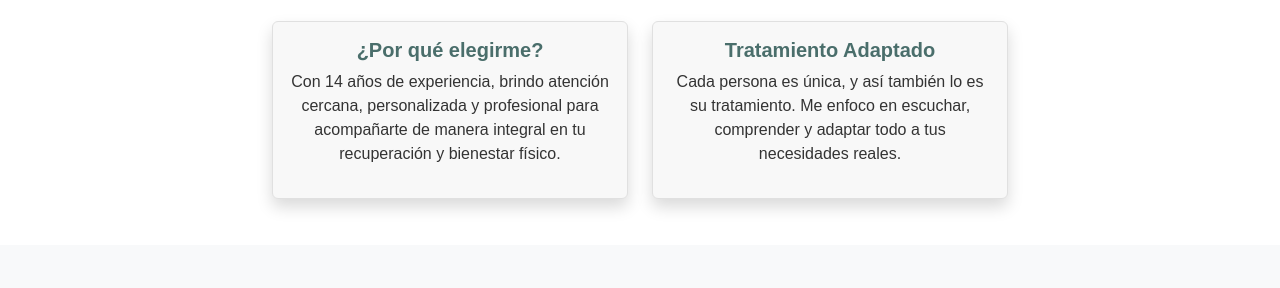
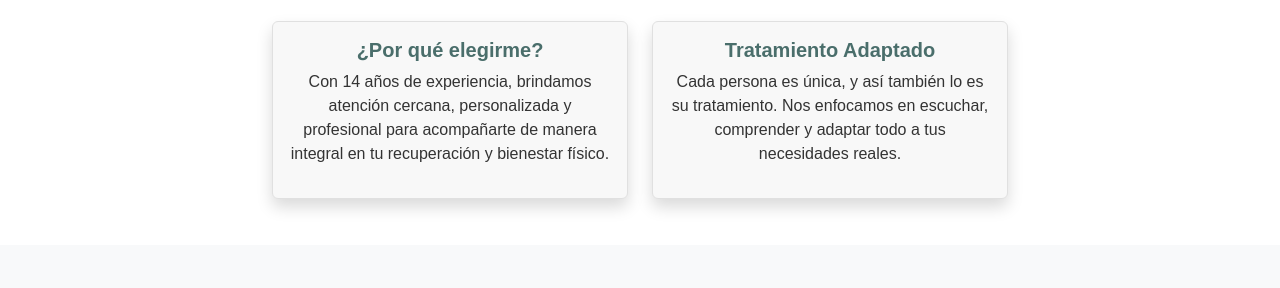
Before and after one commit to kinesiologiamarielafernandez/kinesiologiamarielafernandez.github.io, a plain HTML site: page index.html in a window 1280 px wide. Shown: the part 414-702 px from the top of the page. Drawn offline with nearby package versions, Linux system fonts and the light colour scheme.

Commit message:
Update index.html

```diff
--- a/index.html
+++ b/index.html
@@ -70,13 +70,13 @@
         <div class="col-md-6 col-lg-4 mb-3">
             <div class="card p-3 shadow border-custom h-100">
             <h5><strong>¿Por qué elegirme?</strong></h5>
-            <p>Con 14 años de experiencia, brindo atención cercana, personalizada y profesional para acompañarte de manera integral en tu recuperación y bienestar físico.</p>
+            <p>Con 14 años de experiencia, brindamos atención cercana, personalizada y profesional para acompañarte de manera integral en tu recuperación y bienestar físico.</p>
             </div>
         </div>
         <div class="col-md-6 col-lg-4 mb-3">
             <div class="card p-3 shadow border-custom h-100">
             <h5><strong>Tratamiento Adaptado</strong></h5>
-            <p>Cada persona es única, y así también lo es su tratamiento. Me enfoco en escuchar, comprender y adaptar todo a tus necesidades reales.</p>
+            <p>Cada persona es única, y así también lo es su tratamiento. Nos enfocamos en escuchar, comprender y adaptar todo a tus necesidades reales.</p>
             </div>
         </div>
         </div>
```
